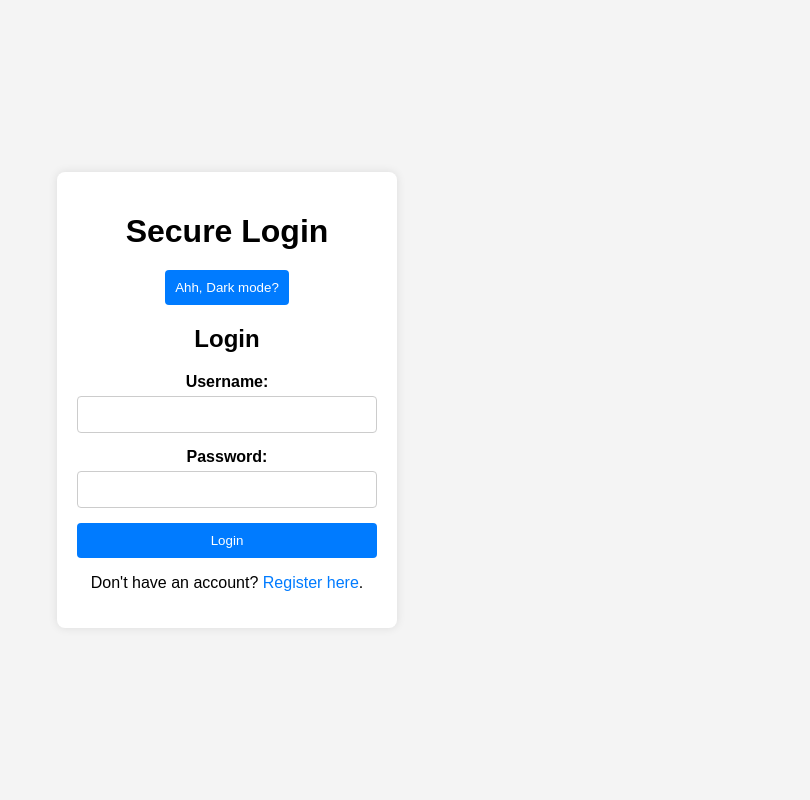
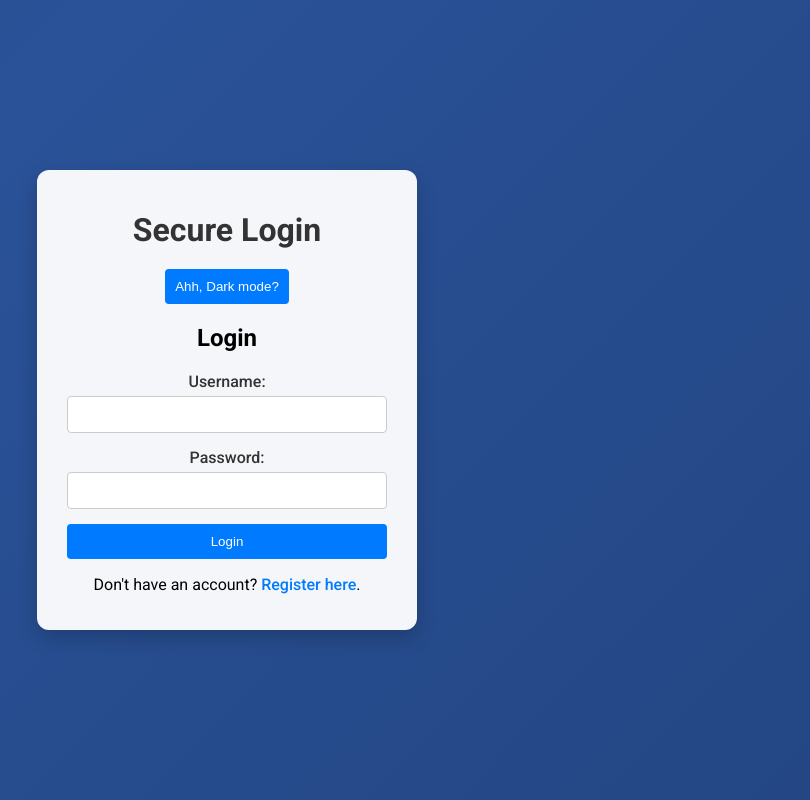
Before and after one commit to guest3301/secure-login, a Flask app: page / in a window 1280 px wide. Shown: the whole page, without its empty margins (413-1223 px from the left). Run offline with Flask 3, Linux system fonts and the light colour scheme.

Commit message:
Enhance UI with new styles, animations, and improved layout for login and registration sections

```diff
--- a/static/style.css
+++ b/static/style.css
@@ -1,26 +1,55 @@
+/* Global Styles */
+@import url('https://fonts.googleapis.com/css2?family=Roboto:wght@400;500;700&display=swap');
+
 body {
-  font-family: Arial, sans-serif;
-  background-color: #f4f4f4;
+  font-family: 'Roboto', Arial, sans-serif;
+  margin: 0;
+  min-height: 100vh;
+  background: linear-gradient(-45deg, #1e3c72, #2a5298, #1e3c72, #2a5298);
+  background-size: 400% 400%;
+  animation: gradientBG 15s ease infinite;
   display: flex;
   justify-content: center;
   align-items: center;
-  height: 100vh;
-  margin: 0;
 }
 
+/* Animated gradient background */
+@keyframes gradientBG {
+  0% {
+    background-position: 0% 50%;
+  }
+  50% {
+    background-position: 100% 50%;
+  }
+  100% {
+    background-position: 0% 50%;
+  }
+}
+
+/* Container Styles */
 .container {
-  background: white;
-  padding: 20px;
-  border-radius: 8px;
-  box-shadow: 0 0 10px rgba(0, 0, 0, 0.1);
-  width: 300px;
+  background: rgba(255, 255, 255, 0.95);
+  padding: 20px 30px;
+  border-radius: 12px;
+  box-shadow: 0 8px 20px rgba(0, 0, 0, 0.2);
+  width: 320px;
   text-align: center;
+  animation: fadeIn 1s ease-out;
+}
+
+/* Fade-in animation */
+@keyframes fadeIn {
+  from { opacity: 0; transform: scale(0.95); }
+  to { opacity: 1; transform: scale(1); }
 }
 
 h1 {
   margin-bottom: 20px;
+  font-weight: 700;
+  color: #333;
 }
 
+/* Form Styles */
 form {
   display: flex;
   flex-direction: column;
@@ -28,7 +57,8 @@ form {
 
 label {
   margin-bottom: 5px;
-  font-weight: bold;
+  font-weight: 500;
+  color: #333;
 }
 
 input {
@@ -45,30 +81,37 @@ button {
   border: none;
   border-radius: 4px;
   cursor: pointer;
+  font-weight: 500;
+  transition: background-color 0.3s, transform 0.2s;
 }
 
 button:hover {
   background-color: #0056b3;
+  transform: translateY(-2px);
 }
 
 #error-message {
   margin-top: 20px;
+  color: red;
 }
 
 a {
   color: #007bff;
   text-decoration: none;
+  font-weight: 500;
 }
 
 a:hover {
   text-decoration: underline;
 }
+
+/* Setup Modal and Carousel */
 .setup-modal {
   position: fixed;
   top: 50%;
   left: 50%;
   transform: translate(-50%, -50%);
-  background: white;
+  background: rgba(255,255,255,0.97);
   padding: 2rem;
   border-radius: 10px;
   box-shadow: 0 0 20px rgba(0,0,0,0.2);
--- a/templates/index.html
+++ b/templates/index.html
@@ -6,12 +6,13 @@
   <title>Secure Login</title>
   <link rel="stylesheet" href="/static/style.css">
   <link rel="stylesheet" href="https://cdnjs.cloudflare.com/ajax/libs/font-awesome/6.0.0/css/all.min.css">
-
 </head>
 <body>
   <div class="container">
     <h1>Secure Login</h1>
     <button id="dark-mode-toggle">Ahh, Dark mode?</button>
+
+    <!-- Login Section -->
     <div id="login-section">
       <h2>Login</h2>
       <form id="login-form">
@@ -24,6 +25,7 @@
       <p>Don't have an account? <a href="#" id="register-link">Register here</a>.</p>
     </div>
 
+    <!-- Register Section -->
     <div id="register-section" style="display: none;">
       <h2>Register</h2>
       <form id="register-form">
@@ -36,6 +38,7 @@
       <p>Already have an account? <a href="#" id="login-link">Login here</a>.</p>
     </div>
 
+    <!-- OTP Section -->
     <div id="otp-section" style="display: none;">
       <h2>Verify OTP</h2>
       <p>Enter the OTP from your authenticator app:</p>
@@ -47,6 +50,7 @@
       <p>Lost your device? <a href="#" id="backup-code-link">Use a backup code</a>.</p>
     </div>
 
+    <!-- Backup Code Section -->
     <div id="backup-code-section" style="display: none;">
       <h2>Use Backup Code</h2>
       <p>Enter one of your backup codes:</p>
@@ -58,13 +62,17 @@
       <p>Go back to <a href="#" id="otp-link">OTP verification</a>.</p>
     </div>
 
+    <!-- Protected Section -->
     <div id="protected-section" style="display: none;">
       <h2>Welcome!</h2>
       <p id="protected-message"></p>
       <button id="logout-button">Logout</button>
     </div>
 
-    <div id="error-message" style="color: red; display: none;"></div>
+    <!-- Error Message -->
+    <div id="error-message" style="display: none;"></div>
+
+    <!-- 2FA Setup Modal -->
     <div id="setup-modal" class="setup-modal" style="display: none;">
       <div class="carousel-container">
         <!-- Step 1: QR Code -->
@@ -75,7 +83,6 @@
           </div>
           <p>Open your authenticator app (Google Authenticator, Authy, etc.) and scan this QR code.</p>
         </div>
-
         <!-- Step 2: Manual Entry -->
         <div class="carousel-step">
           <h2>Step 2: Manual Entry</h2>
@@ -85,7 +92,6 @@
             <button class="copy-btn" onclick="copySecretKey()"><i class="far fa-copy"></i></button>
           </div>
         </div>
-
         <!-- Step 3: Backup Codes -->
         <div class="carousel-step">
           <h2>Step 3: Save Backup Codes</h2>
@@ -100,7 +106,6 @@
             </button>
           </div>
         </div>
-
         <!-- Step 4: Important Notes -->
         <div class="carousel-step">
           <h2>Important Notes</h2>
@@ -111,17 +116,14 @@
           </ul>
         </div>
       </div>
-
       <!-- Carousel Navigation Buttons -->
       <button class="carousel-nav prev" onclick="prevStep()">&#10094;</button>
       <button class="carousel-nav next" onclick="nextStep()">&#10095;</button>
-
       <!-- Close Button -->
       <button class="close-btn" onclick="closeSetupModal()">×</button>
     </div>
     <div id="setup-modal-overlay" class="setup-modal-overlay" style="display: none;"></div>
   </div>
-
   <script src="/static/script.js"></script>
 </body>
 </html>
```
Also changed, not shown: other parts of static/style.css (+15 -50 lines).
